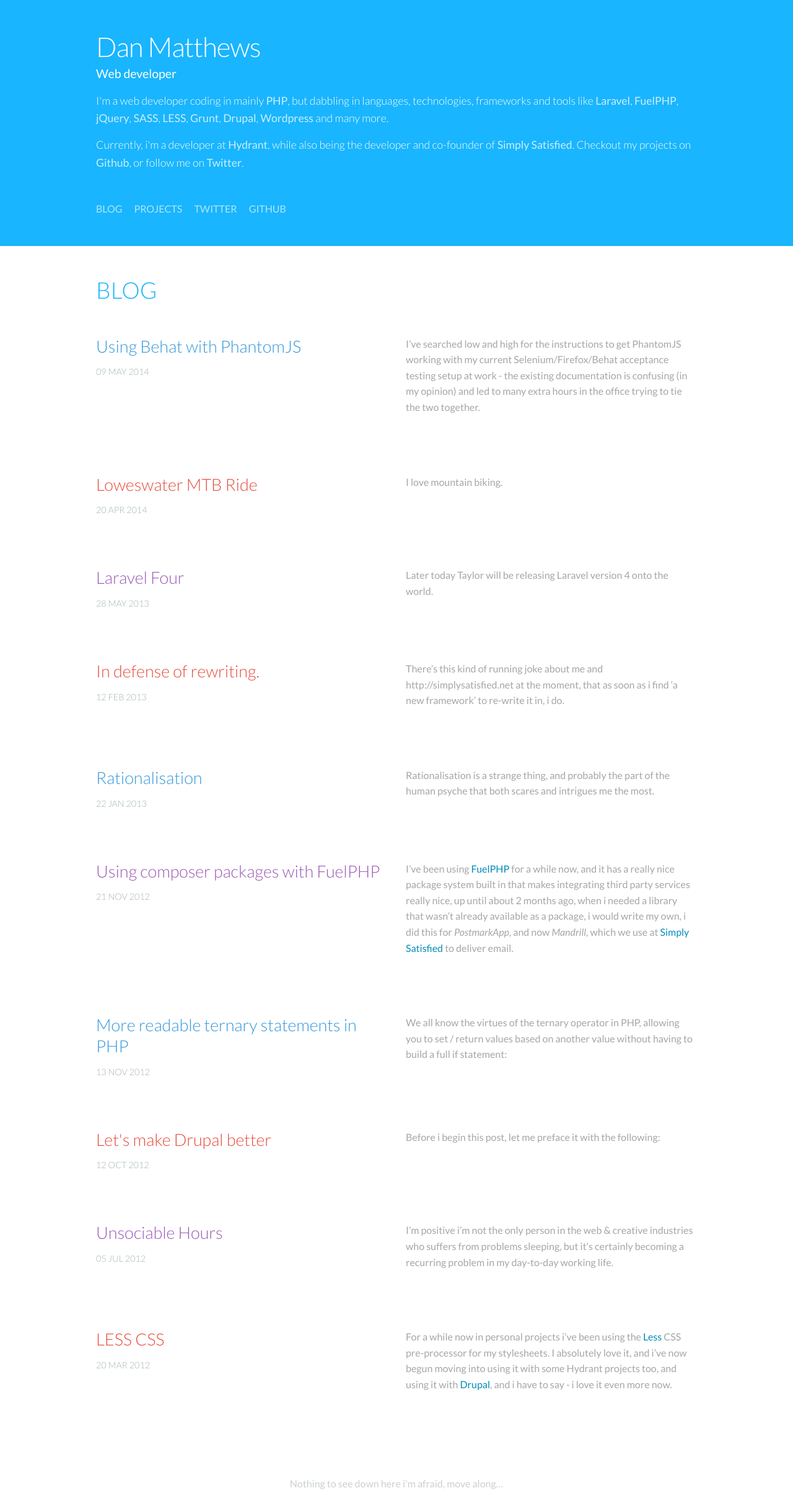
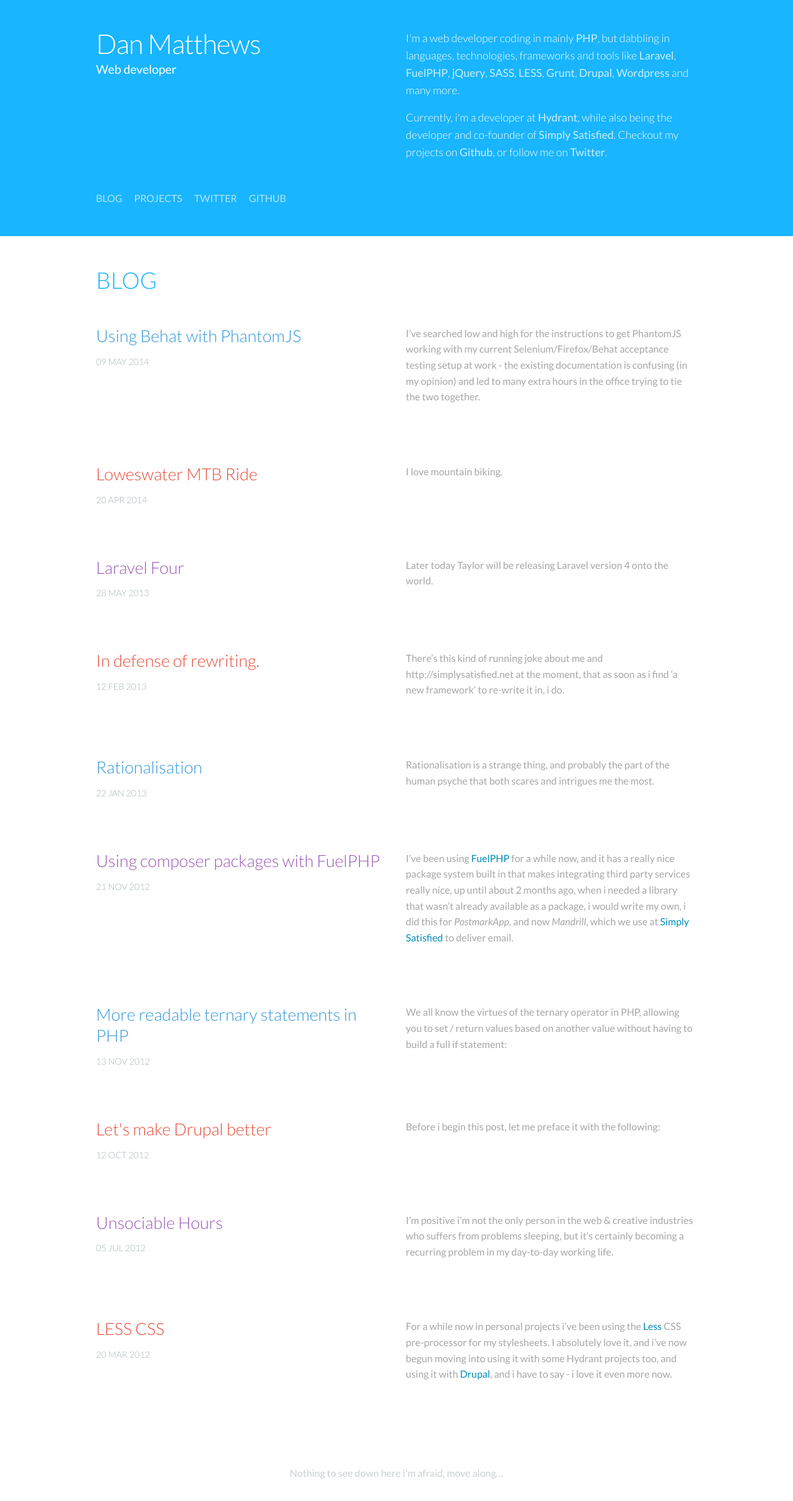
Before and after one commit to danmatthews/danmatthews.github.com, a Jekyll site: the page built from index.html, in a window 1280 px wide. Shown: the whole page at 62% size. Built offline with Jekyll 4.4.1, drawn with Linux system fonts in a browser that asks for light colours; Markdown is read by kramdown in place of the engine named in the settings.

Commit message:
responsive

```diff
--- a/_layouts/default.html
+++ b/_layouts/default.html
@@ -10,7 +10,7 @@
         <h1>{{ site.title }}</h1>
         <p class="lead">{{ site.description }}</p>
       </div>
-        <div class="bio large-6 columns hidden-for-small-only">
+      <div class="hide-for-small-only bio small-12 medium-6 columns">
 
         <p>I'm a web developer coding in mainly <a class="lang" href="http://php.net">PHP</a>, but dabbling in languages, technologies, frameworks and tools like <a class="lang" href="http://laravel.com">Laravel</a>, <a class="lang" href="http://fuelphp.com">FuelPHP</a>, <a class="lang" href="http://jquery.com">jQuery</a>, <a class="lang" href="http://sass-lang.org">SASS</a>, <a class="lang" href="http://lesscss.org">LESS</a>, <a class="lang" href="http://gruntjs.com/">Grunt</a>, <a href="http://drupal.org">Drupal</a>, <a class="lang" href="http://wordpress.org">Wordpress</a> and many more.</p>
 
--- a/public/css/custom.scss
+++ b/public/css/custom.scss
@@ -70,7 +70,8 @@ header {
 		color: #fff;
 		// text-transform: uppercase;
 		letter-spacing: -1px;
-		margin: 0;
+		line-height: 1;
+		margin: 0 0 4px 0;
 	}
 }
 
```
Lines whose indentation alone changed are shown as unchanged.
